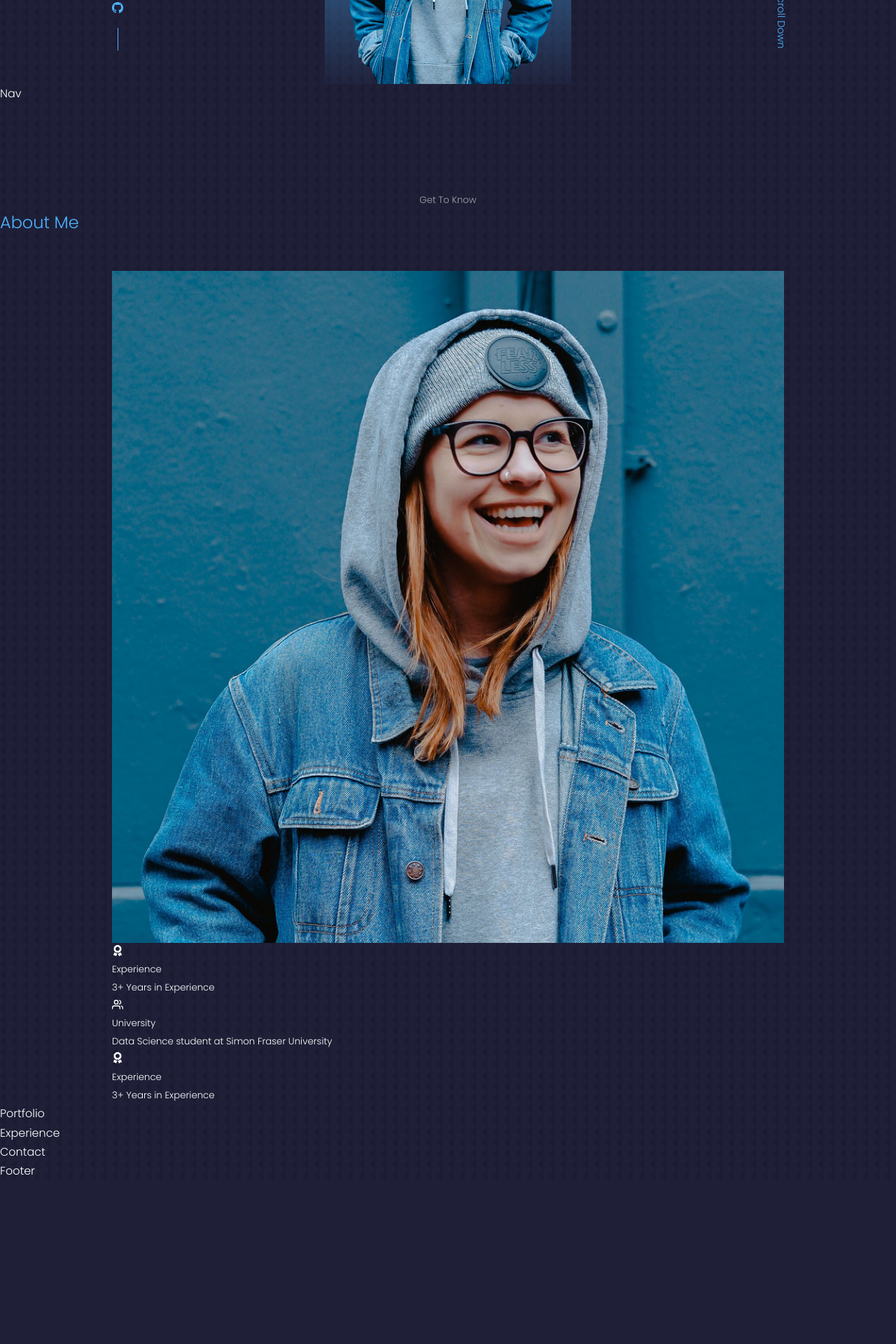
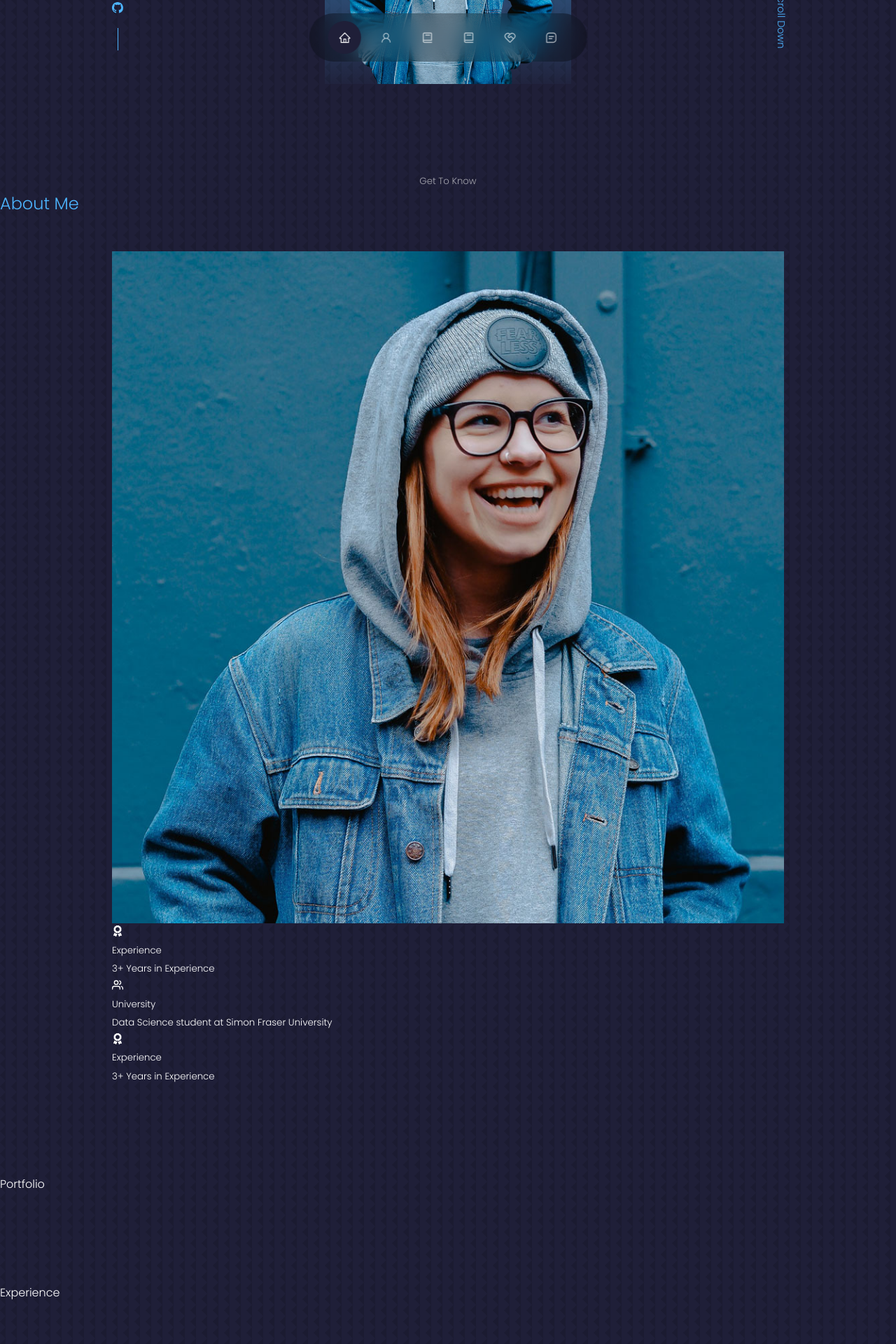
Before and after one commit to Harmeetrai/personal-website, a React (Create React App) app in the folder react-portfolio-website/: page / in a window 1280 px wide. Shown: the part 680-2600 px from the top of the page at 70% size. Before the commit the page ends 2366 px from the top, so only its background shows below. Built offline with nearby package versions, Linux system fonts and the light colour scheme.

Commit message:
update components

```diff
--- a/react-portfolio-website/src/components/contact/Contact.jsx
+++ b/react-portfolio-website/src/components/contact/Contact.jsx
@@ -3,7 +3,7 @@ import './contact.css'
 
 const Contact = () => {
   return (
-    <div>Contact</div>
+    <section id='contact'>Contact</section>
   )
 }
 
--- a/react-portfolio-website/src/components/experience/Experience.jsx
+++ b/react-portfolio-website/src/components/experience/Experience.jsx
@@ -3,7 +3,8 @@ import './experience.css'
 
 const Experience = () => {
   return (
-    <div>Experience</div>
+    <section id='experience'>Experience</section>
+
   )
 }
 
--- a/react-portfolio-website/src/components/nav/Nav.jsx
+++ b/react-portfolio-website/src/components/nav/Nav.jsx
@@ -1,9 +1,23 @@
 import React from 'react'
 import './nav.css'
+import { AiOutlineHome } from 'react-icons/ai'
+import { AiOutlineUser } from 'react-icons/ai'
+import { BiBook } from 'react-icons/bi'
+import { RiServiceLine } from 'react-icons/ri'
+import { BiMessageSquareDetail } from 'react-icons/bi'
+import { useState } from 'react'
 
 const Nav = () => {
+  const [activeNav, setActiveNav] = useState('#')
   return (
-    <div>Nav</div>
+    <nav>
+      <a href="#" onClick={() => setActiveNav('#')} className={activeNav === '#' ? 'active' : ''}><AiOutlineHome /></a>
+      <a href="#about" onClick={() => setActiveNav('#about')} className={activeNav === '#about' ? 'active' : ''}><AiOutlineUser /></a>
+      <a href="#experience" onClick={() => setActiveNav('#experience')} className={activeNav === '#experience' ? 'active' : ''}><BiBook /></a>
+      <a href="#portfolio" onClick={() => setActiveNav('#portfolio')} className={activeNav === '#portfolio' ? 'active' : ''}><BiBook /></a>
+      <a href="#blog" onClick={() => setActiveNav('#blog')} className={activeNav === '#blog' ? 'active' : ''} ><RiServiceLine /></a>
+      <a href="#contact" onClick={() => setActiveNav('#contact')} className={activeNav === '#contact' ? 'active' : ''}><BiMessageSquareDetail /></a>
+    </nav>
   )
 }
 
--- a/react-portfolio-website/src/components/nav/nav.css
+++ b/react-portfolio-website/src/components/nav/nav.css
@@ -0,0 +1,33 @@
+nav {
+    background: rgba(0,0,0,0.3);
+    width: max-content;
+    display: block;
+    padding: 0.7rem 1.7rem;
+    z-index: 2;
+    position: fixed;
+    left: 50%;
+    transform: translateX(-50%);
+    bottom: 2rem;
+    display: flex;
+    gap: 0.8rem;
+    border-radius: 3rem;
+    backdrop-filter: blur(15px);
+}
+
+nav a {
+    background: transparent;
+    padding: 0.9rem;
+    border-radius: 50%;
+    display: flex;
+    color: var(--color-light);
+    font-size: 1.1rem;
+}
+
+nav a:hover{
+    background: rgba(0,0,0,0.3);
+}
+
+nav a.active{
+    background: var(--color-bg);
+    color: var(--color-white)
+}
--- a/react-portfolio-website/src/components/portfolio/Portfolio.jsx
+++ b/react-portfolio-website/src/components/portfolio/Portfolio.jsx
@@ -3,7 +3,8 @@ import './portfolio.css'
 
 const Portfolio = () => {
   return (
-    <div>Portfolio</div>
+    <section id='portfolio'>Portfolio</section>
+
   )
 }
 
```
